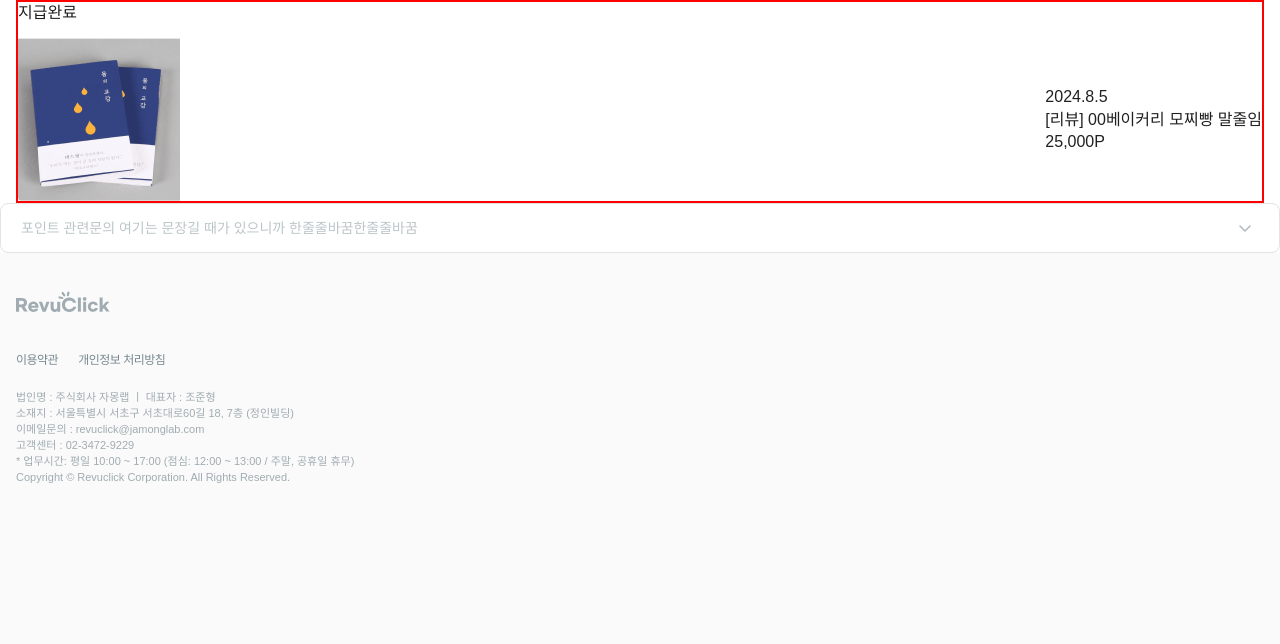
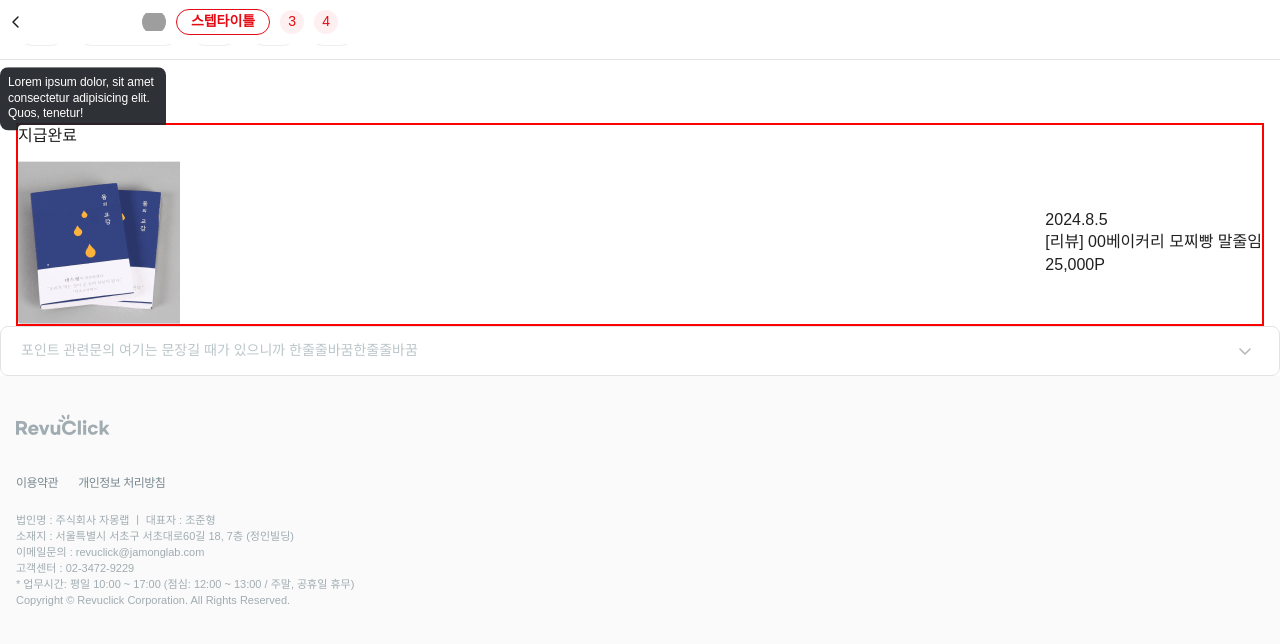
Before and after one commit to byeon-seong-won/review_react, a React (Create React App) app: page / in a window 1280 px wide. Shown: the top 644 px of the page. Built offline with nearby package versions, Linux system fonts and the light colour scheme; grey boxes are pictures that could not be loaded; a web font is replaced by a local one.

Commit message:
컴포넌트 화 작업중

```diff
--- a/src/App.js
+++ b/src/App.js
@@ -3,14 +3,24 @@ import React from 'react';
 import Footer from './Footer.jsx';
 import Card from './Card-point.jsx';
 import Selectbox from './Selectbox.jsx';
+import CampaignTitleBar from './CampaignTitleBar.jsx';
+import DefaultTitleBar from './DefaultTitleBar.jsx';
+import Tooltip from './Tooltip.jsx';
+import Chip from './Chip.jsx';
+import Navbar from './Navbar.jsx';
 
 
 function App() {
   return (
     <>
+      <Chip/>
+      <Tooltip/>
+      <DefaultTitleBar/>
+      <CampaignTitleBar/>
       <Card/>
       <Selectbox/>
       <Footer/>
+      <Navbar/>
     </>
   );
 }
--- /dev/null
+++ b/src/CampaignTitleBar.jsx
@@ -0,0 +1,83 @@
+import styled from "styled-components";
+
+
+  function CampaignTitleBar() {
+    return (
+      <Campaingbarwrap>
+        <a href="#">
+          <svg width="24" height="24" viewBox="0 0 24 24" fill="none" xmlns="http://www.w3.org/2000/svg">
+            <path d="M14 7L9 12L14 17" stroke="#202020" stroke-width="1.5" stroke-linecap="round" stroke-linejoin="round"/>
+          </svg>
+        </a>
+        <div>
+          <span className="done"></span>
+          <span className="active">스텝타이틀</span>
+          <span>3</span>
+          <span>4</span>
+        </div>
+      </Campaingbarwrap>
+    )
+  }
+
+  export default CampaignTitleBar
+
+  const Campaingbarwrap = styled.div`
+    position: fixed;
+    top: 0;
+    left: 0;
+    z-index: 1;
+    max-width: 480px;
+    min-width: 280px;
+    width: 100%;
+    height: 4.4rem;
+    background: var(--white);
+    display: flex;
+    align-items: center;
+    justify-content: center;
+
+    & a {
+      position: absolute;
+      width: 2.4rem;
+      left: 0.4rem;
+      display: flex;
+      justify-content: center;
+      align-items: center;
+    }
+
+    & div {
+      display: flex;
+      align-items: center;
+      justify-content: center;
+      gap: 1rem;
+
+      & span {
+        width: 2.4rem;
+        height: 2.4rem;
+        font-size: var(--font-bodyL-size);
+        font-weight: var(--font-bodyL-weight);
+        letter-spacing: var(--font-bodyL-letter-spacing);
+        background: var(--prim-L20);
+        color: var(--revu-color);
+        display: flex;
+        justify-content: center;
+        align-items: center;
+        border-radius: 50%;
+
+        &.done {
+          background: url(../img/ico-check-02.svg) no-repeat center / 100%;
+        }
+
+        &.active {
+          padding: 0.2rem 1.4rem;
+          width: auto;
+          height: auto;
+          border: 0.15rem solid var(--revu-color);
+          border-radius: 5rem;
+          font-size: var(--font-callout-size);
+          font-weight: var(--font-callout-weight);
+          letter-spacing: var(--font-callout-letter-spacing);
+          background: transparent;
+        }
+      }
+    }
+  `
--- a/src/Card-point.jsx
+++ b/src/Card-point.jsx
@@ -7,15 +7,15 @@ function Card() {
         <Cardwrap>
             <li>
                 <p>지급완료</p>
-                <div class="status_wrap">
-                    <div class="thumb-area">
+                <div className="status_wrap">
+                    <div className="thumb-area">
                         <img src={prd} alt="상품리스트" />
                     </div>
-                    <div class="info-area">
-                        <p class="date">2024.8.5</p>
-                        <span class="title">[리뷰] 00베이커리 모찌빵 말줄임</span>
-                        <div class="point-box">
-                            <p class="point">25,000P</p>
+                    <div className="info-area">
+                        <p className="date">2024.8.5</p>
+                        <span className="title">[리뷰] 00베이커리 모찌빵 말줄임</span>
+                        <div className="point-box">
+                            <p className="point">25,000P</p>
                         </div>
                     </div>
                 </div>
--- /dev/null
+++ b/src/Chip.jsx
@@ -0,0 +1,62 @@
+import styled from "styled-components";
+import { useState } from "react";
+
+
+function Chip() {
+
+  const listItems = ['list1', 'Lorem ipsum', 'list3', 'list4', 'list5']
+  const [clickIndex, setClickIndex] = useState(null);
+
+  return (
+      <Chipwrap>
+        {listItems.map((item,index) => (
+          <li
+            key={index}
+            onClick={() => setClickIndex(index)}
+            className={clickIndex == index? "on" : ""}>{item}
+          </li>
+        ))
+        }
+      </Chipwrap>
+  )
+}
+
+
+export default Chip
+
+const Chipwrap = styled.ul`
+  height: 6rem;
+  padding: 1.2rem 1.6rem;
+  background: var(--white);
+  display: flex;
+  align-items: center;
+  border-bottom: 0.1rem solid var(--n60-color);
+  background: var(--white);
+  display: flex;
+  align-items: center;
+  gap: 0.8rem;
+  overflow-x: scroll;
+  -ms-overflow-style: none;
+
+  &::-webkit-scrollbar {
+    display: none;
+  }
+
+  & li {
+    padding: 0.6rem 1.2rem;
+    font-size: var(--font-bodyM-size);
+    font-weight: var(--font-bodyM-weight);
+    line-height: var(--font-bodyM-line-height);
+    letter-spacing: var(--font-bodyM-letter-spacing);
+    white-space: nowrap;
+    color: var(--n300-color);
+    border: 0.1rem solid var(--whitesmoke);
+    border-radius: 99.9rem;
+
+    &.on {
+      font-weight: var(--font-weight-bold);
+      color: var(--white);
+      background: var(--revu-color);
+    }
+  }
+`
--- /dev/null
+++ b/src/DefaultTitleBar.jsx
@@ -0,0 +1,49 @@
+import styled from "styled-components";
+
+
+  function DefaultTitleBar() {
+    return (
+      <DefaultTitleBarwrap>
+        <a href="#">
+            <svg width="24" height="24" viewBox="0 0 24 24" fill="none" xmlns="http://www.w3.org/2000/svg">
+                <path d="M14 7L9 12L14 17" stroke="#202020" stroke-width="1.5" stroke-linecap="round" stroke-linejoin="round"/>
+            </svg>
+        </a>
+        <h1>titlebar</h1>
+      </DefaultTitleBarwrap>
+    )
+  }
+
+  export default DefaultTitleBar
+
+
+  const DefaultTitleBarwrap = styled.div`
+    position: fixed;
+    top: 0;
+    left: 0;
+    z-index: 1;
+    max-width: 480px;
+    min-width: 280px;
+    width: 100%;
+    height: 4.4rem;
+    background: var(--white);
+    display: flex;
+    align-items: center;
+    justify-content: center;
+
+    & a {
+      position: absolute;
+      width: 2.4rem;
+      left: 0.4rem;
+      display: flex;
+      justify-content: center;
+      align-items: center;
+    }
+
+    & h1 {
+      font-size: var(--font-h3-size);
+      font-weight: var(--font-h3-weight);
+      letter-spacing: var(--font-h3-letter-spacing);
+      color: var(--n600-color);
+    }
+  `
--- a/src/Navbar.js
+++ b/src/Navbar.jsx
@@ -1,5 +1,5 @@
-import React from "react";
 import styled from "styled-components";
+import { useState } from "react";
 
 
 
--- a/src/Selectbox.jsx
+++ b/src/Selectbox.jsx
@@ -32,7 +32,9 @@ function Selectbox() {
   )
 }
 
+
 export default Selectbox
+
 
 const Selectwrap = styled.div`
     position: relative;
@@ -96,4 +98,6 @@ const Listwrap = styled.ul`
     &.on {
       display: block;
     }
+
+
 `
--- /dev/null
+++ b/src/Tooltip.jsx
@@ -0,0 +1,54 @@
+import styled from "styled-components";
+
+function Tooltip() {
+  return (
+    <>
+      <Tooltipwrap>
+        <p>Lorem ipsum dolor, sit amet consectetur adipisicing elit. Quos, tenetur!</p>
+      </Tooltipwrap>
+    </>
+  )
+}
+
+export default Tooltip
+
+const Tooltipwrap = styled.div`
+    position: absolute;
+    top: 0;
+    left: 0;
+    display: inline-block;
+    position: relative;
+    max-width: 16.6rem;
+    padding: 0.8rem;
+    border-radius: 0.8rem;
+    background: rgba(33, 37, 41,0.94);
+    animation: floating 0.8s linear infinite alternate;
+
+    &::before {
+      content: '';
+      position: absolute;
+      left:50%;
+      transform: translateX(-50%);
+      bottom:-0.7rem;
+      border-left:0.7rem solid transparent;
+      border-right:0.7rem solid transparent;
+      border-top:0.8rem solid rgba(33, 37, 41,0.94);
+    }
+
+    & p {
+      font-size: 1.2rem;
+      font-weight: var(--font-weight-medium);
+      line-height: 1.3;
+      color: var(--white);
+      letter-spacing: calc(1.2rem * -0.005);
+    }
+
+    @keyframes floating {
+        from {
+            transform: translateY(20%);
+        }
+        to {
+            transform: translateY(10%);
+        }
+    }
+`
```
Also changed, not shown: src/Alertdialog.jsx (+25 -3 lines), src/Titlebar.js (deleted), src/assets/ico-check-02.svg (added). Lines whose indentation alone changed are shown as unchanged.
